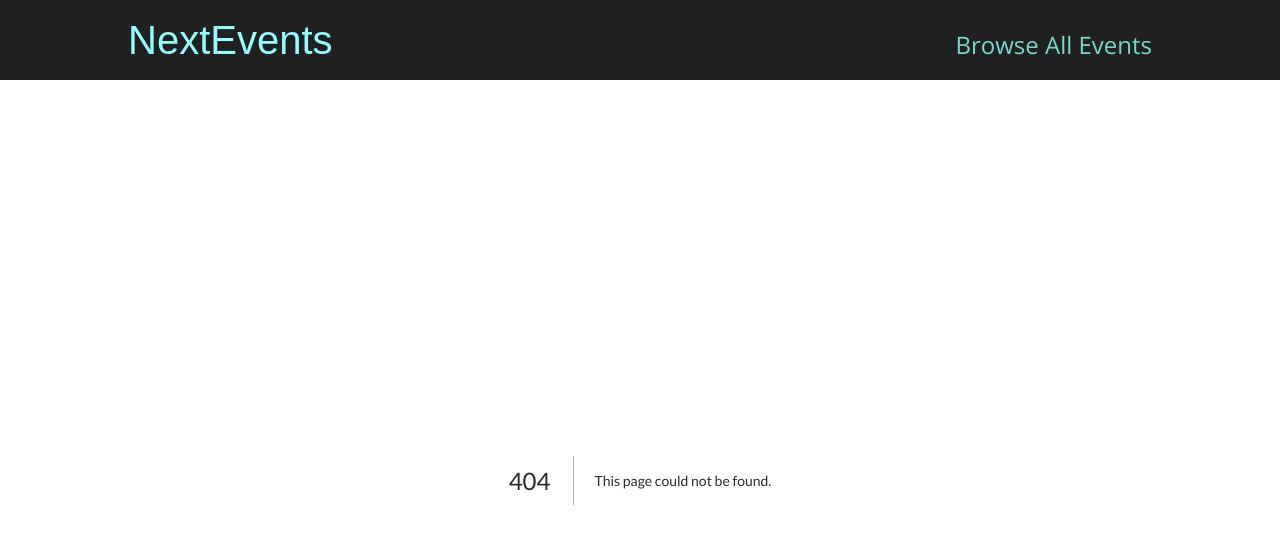
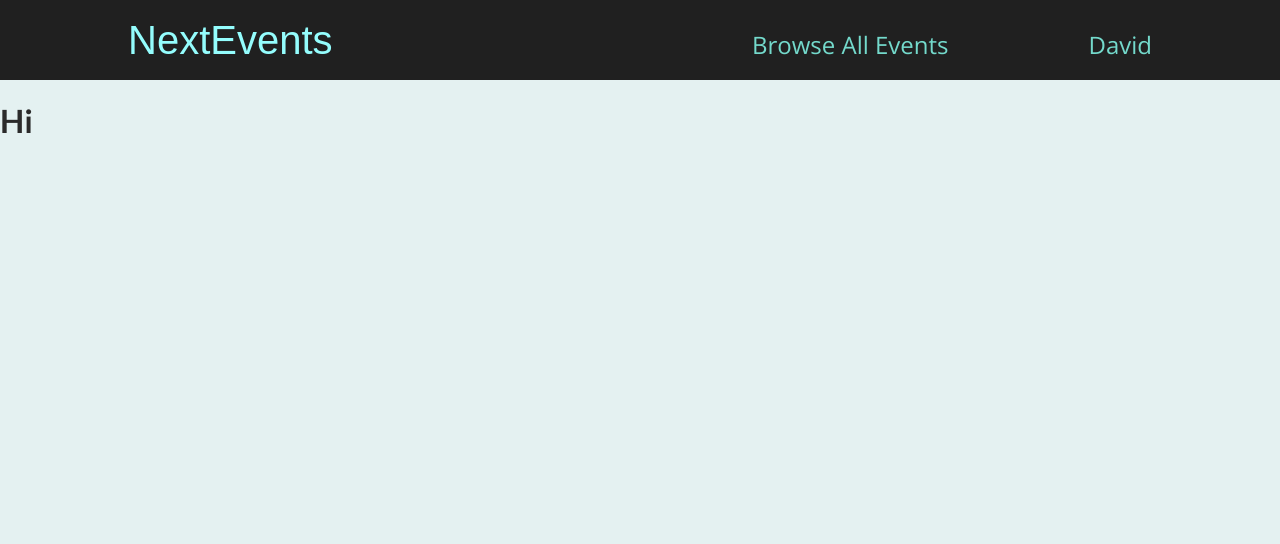
Before and after one commit to DavidMarom/next-exp, a Next.js app: page /david in a window 1280 px wide. Before the commit this address had no page. Shown: the top 544 px of the page. Built offline with nearby package versions, Linux system fonts and the light colour scheme.

Commit message:
Added button to top bar

```diff
--- a/components/layout/main-header.js
+++ b/components/layout/main-header.js
@@ -1,19 +1,19 @@
-import Link from 'next/link';
+import Link from "next/link";
+import { Row } from "../ui/index"
 
-import classes from './main-header.module.css';
+import classes from "./main-header.module.css";
 
 function MainHeader() {
   return (
     <header className={classes.header}>
       <div className={classes.logo}>
-        <Link href='/'>NextEvents</Link>
+        <Link href="/">NextEvents</Link>
       </div>
       <nav className={classes.navigation}>
-        <ul>
-          <li>
-            <Link href='/events'>Browse All Events</Link>
-          </li>
-        </ul>
+        <Row>
+          <Link href="/events">Browse All Events</Link>
+          <Link href="/david">David</Link>
+        </Row>
       </nav>
     </header>
   );
--- /dev/null
+++ b/components/ui/index.js
@@ -0,0 +1,2 @@
+export { default as Button } from './button';
+export { default as Row } from './row';
--- /dev/null
+++ b/components/ui/row.js
@@ -0,0 +1,11 @@
+import classes from "./row.module.css";
+
+function Row(props) {
+  return (
+    <div className={classes.row}>
+      {props.children}
+    </div>
+  );
+}
+
+export default Row;
--- /dev/null
+++ b/components/ui/row.module.css
@@ -0,0 +1,6 @@
+.row{
+    display: flex;
+    flex-direction: row;
+    justify-content: space-between;
+    width: 400px;
+    }
--- a/package.json
+++ b/package.json
@@ -10,6 +10,7 @@
   "dependencies": {
     "next": "^13.0.7",
     "react": "^18.2.0",
-    "react-dom": "^18.2.0"
+    "react-dom": "^18.2.0",
+    "styled-components": "^6.0.0-rc.3"
   }
 }
--- /dev/null
+++ b/pages/david/index.js
@@ -0,0 +1,15 @@
+import { Fragment } from 'react';
+import { useRouter } from 'next/router';
+
+function David() {
+  const router = useRouter();
+
+
+  return (
+    <Fragment>
+      <h1>Hi</h1>
+    </Fragment>
+  );
+}
+
+export default David;
```
Also changed, not shown: 1 other file (tests, documents, lock files or other folders).
